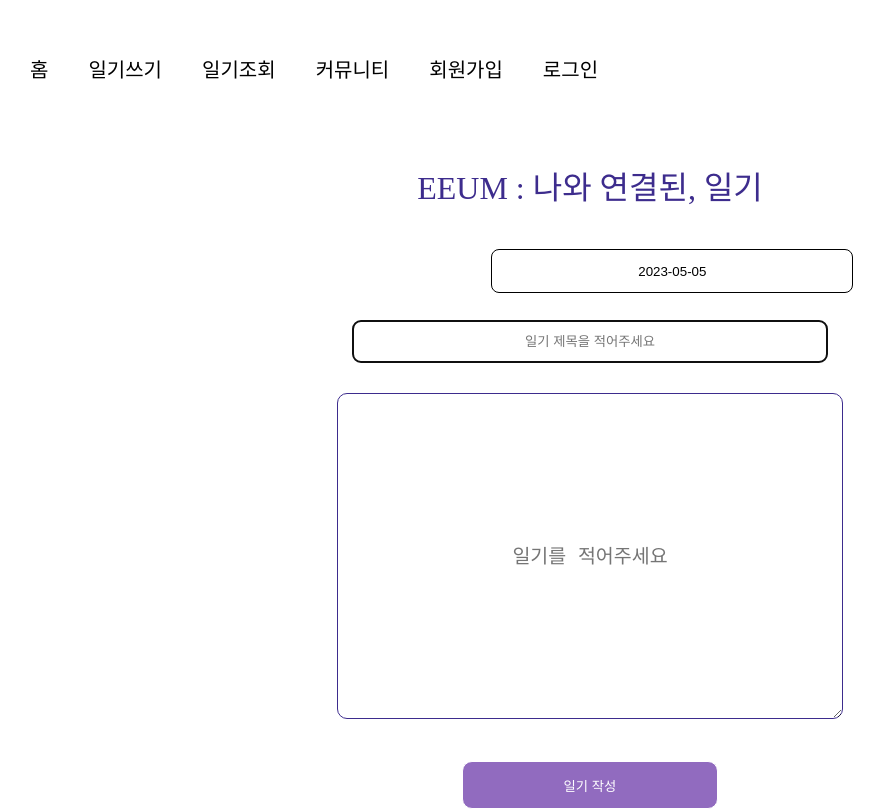
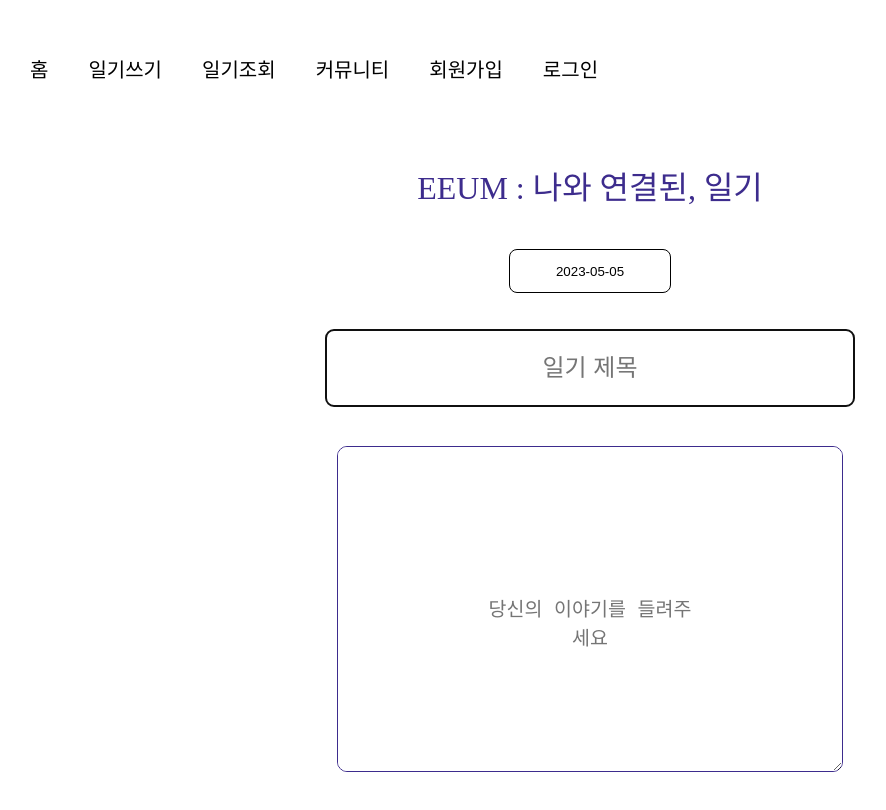
Before and after one commit to dalkey23/elice_ai_project, a React (Create React App) app in the folder aifront/: page /JournalPost in a window 1280 px wide. Shown: the top 810 px of the page, without its empty margins (50-936 px from the left). Built offline with nearby package versions, Linux system fonts and the light colour scheme; no server answers.

Commit message:
fix: 일기 작성

```diff
--- a/aifront/src/Page/Journal/JournalPost.tsx
+++ b/aifront/src/Page/Journal/JournalPost.tsx
@@ -35,18 +35,20 @@ const JournalPost : React.FC = () => {
         <SC.JournalPostMain>
             <h1>EEUM : 나와 연결된, 일기</h1>
                 <SC.TitleDate2>
+                <div>
                     <DatePicker
                     locale={ko}
                     dateFormat="yyyy-MM-dd"
+                    // 오늘 이전 날짜만 선택 가능
                     maxDate={new Date()}
-                // 오늘 이전 날짜만 선택 가능
                     selected={publishedDate}
                     onChange={(date : Date) => setPublishedDate(date)} />
+                </div>
                 </SC.TitleDate2>
             <SC.TitleDate>
                 <input
                 autoFocus
-                placeholder = "일기 제목을 적어주세요"
+                placeholder = "일기 제목"
                 name = "title"
                 value = {title}
                 onChange = {(e : React.ChangeEvent<HTMLInputElement>) =>
@@ -55,7 +57,7 @@ const JournalPost : React.FC = () => {
             </SC.TitleDate>
             <SC.JournalPost>
                 <textarea
-                placeholder = "일기를 적어주세요"
+                placeholder = "당신의 이야기를 들려주세요"
                 name = "content"
                 maxLength = {100}
                 value = {content}
--- a/aifront/src/Page/Journal/JournalPostSC.tsx
+++ b/aifront/src/Page/Journal/JournalPostSC.tsx
@@ -1,4 +1,8 @@
 import styled from "styled-components";
+
+export const JournalPostFrame = styled.div`
+    border : 1px solid black;
+`
 
 export const JournalPostMain = styled.div`
 
@@ -27,18 +31,20 @@ export const TitleDate = styled.div`
 
     & input {
         text-align : center;
-        width : 35%;
-        border : 1px solid black;
+        width : 20em;
+        font-size : 1.5em;
+        border : none;
         border-radius : 8px;
     }
 `
 
 export const TitleDate2 = styled.div`
-    margin-left : 33em;
+    display : flex;
+    justify-content : center;
 
     & input {
         text-align : center;
-        width : 25em;
+        width : 10em;
         border : 1px solid black;
         border-radius : 8px;
     }
```
Lines whose indentation alone changed are shown as unchanged.
